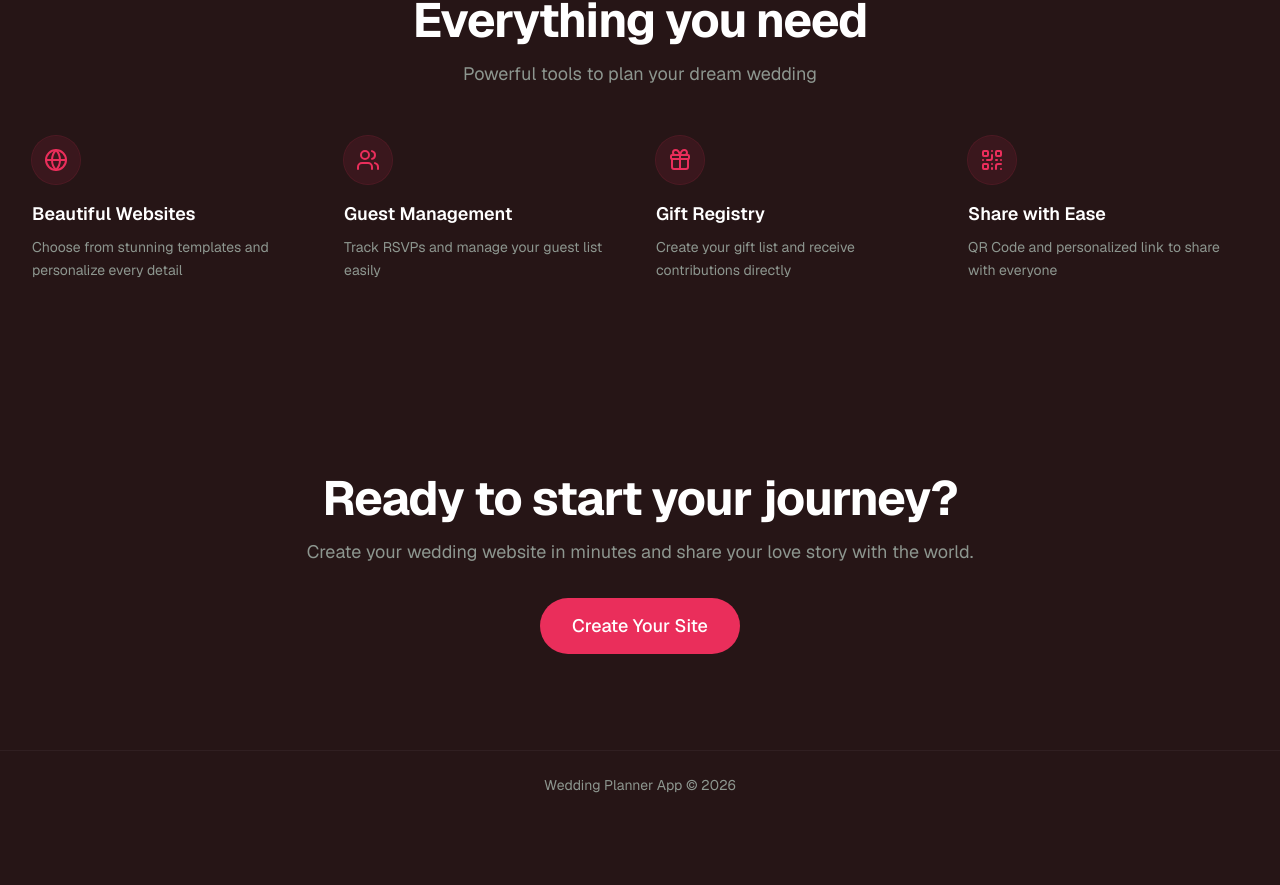
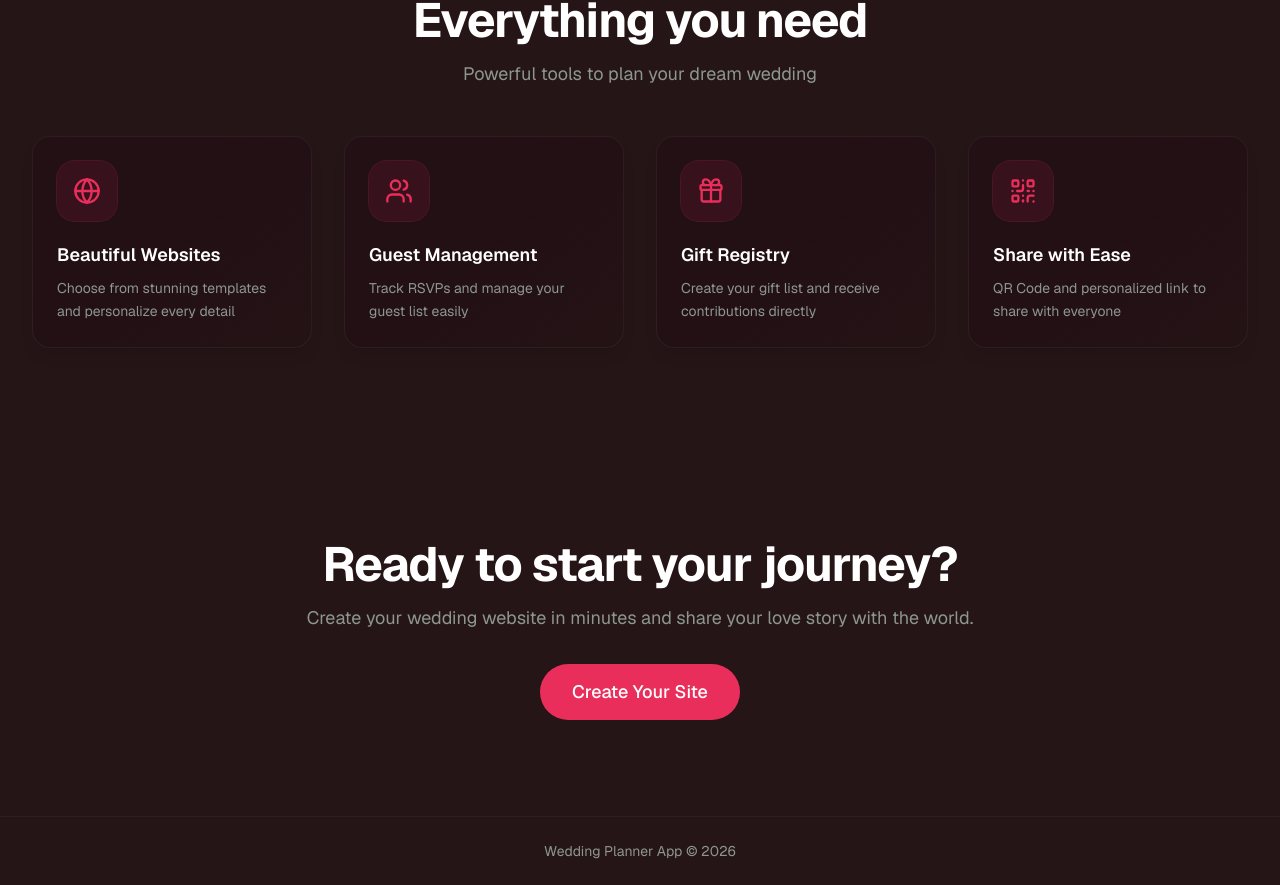
Before and after one commit to juliasydor/wedding-proj-FE, a Next.js app: page / in a window 1280 px wide. Shown: the part 985-1870 px from the top of the page. Before the commit the page ends 1804 px from the top, so only its background shows below. Built offline with nearby package versions, Linux system fonts and the light colour scheme; no server answers.

Commit message:
feat(ui): enhance FeatureCard with shadows, borders, and hover effects

```diff
--- a/src/app/globals.css
+++ b/src/app/globals.css
@@ -312,6 +312,31 @@
   .focus-ring {
     @apply focus-visible:outline-none focus-visible:ring-2 focus-visible:ring-secondary focus-visible:ring-offset-2 focus-visible:ring-offset-background;
   }
+
+  /* Shine effect animation for cards */
+  @keyframes shine {
+    0% {
+      transform: translateX(-100%) skewX(-12deg);
+    }
+    100% {
+      transform: translateX(200%) skewX(-12deg);
+    }
+  }
+
+  .animate-shine {
+    animation: shine 1.5s ease-in-out;
+  }
+
+  /* Card hover glow effect */
+  .card-glow {
+    transition: box-shadow 0.3s ease-out;
+  }
+
+  .card-glow:hover {
+    box-shadow: 0 0 30px rgba(234, 46, 91, 0.15),
+                0 0 60px rgba(234, 46, 91, 0.1),
+                0 20px 40px -20px rgba(0, 0, 0, 0.3);
+  }
 }
 
 /* Typography variants */
--- a/src/shared/ui/molecules/FeatureCard.tsx
+++ b/src/shared/ui/molecules/FeatureCard.tsx
@@ -23,12 +23,61 @@ export function FeatureCard({ iconName, title, description, className }: Feature
   const Icon = iconMap[iconName];
 
   return (
-    <div className={cn('group', className)}>
-      <div className="mb-4 inline-flex items-center justify-center rounded-full bg-secondary/10 p-3 ring-1 ring-secondary/20 transition-all group-hover:bg-secondary/20 group-hover:ring-secondary/40">
-        <Icon className="h-6 w-6 text-secondary" />
+    <div
+      className={cn(
+        'group relative p-6 rounded-2xl',
+        // Background with subtle gradient
+        'bg-gradient-to-br from-card via-card to-quaternary/30',
+        // Border
+        'border border-border/50',
+        // Shadow
+        'shadow-lg shadow-black/10',
+        // Hover effects
+        'transition-all duration-300 ease-out',
+        'hover:shadow-xl hover:shadow-secondary/10',
+        'hover:border-secondary/30',
+        'hover:-translate-y-1',
+        'hover:bg-gradient-to-br hover:from-card hover:via-card hover:to-secondary/5',
+        // Overflow for pseudo-elements
+        'overflow-hidden',
+        className
+      )}
+    >
+      {/* Animated gradient overlay on hover */}
+      <div className="absolute inset-0 opacity-0 group-hover:opacity-100 transition-opacity duration-500 pointer-events-none">
+        <div className="absolute inset-0 bg-gradient-to-tr from-secondary/5 via-transparent to-tertiary/5" />
       </div>
-      <h3 className="text-lg font-semibold text-foreground mb-2">{title}</h3>
-      <p className="text-subtitle text-sm leading-relaxed">{description}</p>
+
+      {/* Shine effect on hover */}
+      <div className="absolute inset-0 opacity-0 group-hover:opacity-100 transition-opacity duration-700 pointer-events-none overflow-hidden">
+        <div className="absolute -inset-full top-0 h-full w-1/2 bg-gradient-to-r from-transparent via-white/5 to-transparent skew-x-12 group-hover:animate-shine" />
+      </div>
+
+      {/* Corner accent */}
+      <div className="absolute top-0 right-0 w-20 h-20 opacity-0 group-hover:opacity-100 transition-opacity duration-300 pointer-events-none">
+        <div className="absolute top-0 right-0 w-full h-full bg-gradient-to-bl from-secondary/10 to-transparent rounded-bl-full" />
+      </div>
+
+      {/* Content */}
+      <div className="relative z-10">
+        {/* Icon container */}
+        <div className="mb-5 inline-flex items-center justify-center rounded-2xl bg-secondary/10 p-4 ring-1 ring-secondary/20 transition-all duration-300 group-hover:bg-secondary/20 group-hover:ring-secondary/40 group-hover:scale-110 group-hover:shadow-lg group-hover:shadow-secondary/20">
+          <Icon className="h-7 w-7 text-secondary transition-transform duration-300 group-hover:scale-110" />
+        </div>
+
+        {/* Title */}
+        <h3 className="text-lg font-semibold text-foreground mb-2 transition-colors duration-300 group-hover:text-secondary">
+          {title}
+        </h3>
+
+        {/* Description */}
+        <p className="text-subtitle text-sm leading-relaxed transition-colors duration-300 group-hover:text-foreground/80">
+          {description}
+        </p>
+
+        {/* Bottom accent line */}
+        <div className="absolute bottom-0 left-6 right-6 h-0.5 bg-gradient-to-r from-transparent via-secondary/50 to-transparent scale-x-0 group-hover:scale-x-100 transition-transform duration-500" />
+      </div>
     </div>
   );
 }
```
